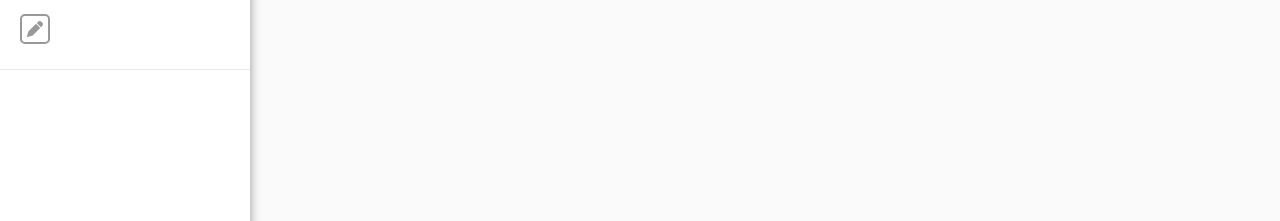
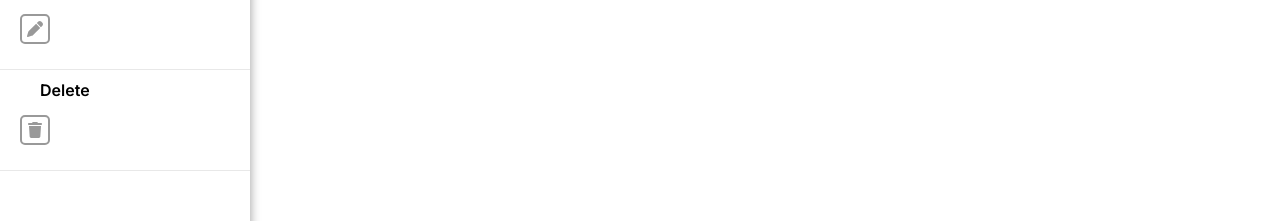
Before and after one commit to teemuvayrynen/build-home, a Next.js app: page / in a window 1280 px wide. Shown: the part 241-462 px from the top of the page. Built offline with nearby package versions, Linux system fonts and the light colour scheme.

Commit message:
some erros. need to fix

```diff
--- a/src/app/page.tsx
+++ b/src/app/page.tsx
@@ -7,14 +7,21 @@ import TopBar from '../components/TopBar'
 
 export default function Home() {
   const [activeTool, setActiveTool] = useState(0)
+  const [elements, setElements] = useState([])
 
 
   return (
     <main style={{ width: "100vw", height: "100vh"}}>
       <TopBar />
       <div className='container'>
-        <SideBar activeTool={activeTool} setActiveTool={setActiveTool} />
-        <Canvas activeTool={activeTool} setActiveTool={setActiveTool} />
+        <SideBar
+          activeTool={activeTool}
+          setActiveTool={setActiveTool}
+          setElements={setElements} />
+        {/* <Canvas
+          activeTool={activeTool}
+          elements={elements}
+          setElements={setElements} /> */}
       </div>
     </main>
   )
--- a/src/components/canvas/index.js
+++ b/src/components/canvas/index.js
@@ -1,30 +1,28 @@
 "use client"
-import React, {useEffect, useState} from 'react';
-import styled from 'styled-components';
+import React, {useState} from 'react';
 import { Stage, Layer, Line, Circle, Group } from 'react-konva';
 
-export default function Canvas({ activeTool, setActiveTool }) {
-  const [elements, setElements] = useState([])
+export default function Canvas({ activeTool, elements, setElements }) {
   const [drawing, setDrawing] = useState(false)
 
   const handleMouseDown = (e) => {
     if (activeTool == 3) {
       setDrawing(true)
-      const { clientX, clientY } = e;
-      console.log(clientX, clientY)
-      setElements(prevState => [...prevState, { x: clientX, y: clientY, x1: clientX, y1: clientY }])
+      const pos = e.target.getStage().getRelativePointerPosition();
+
+      setElements(prevState => [...prevState, { x: pos.x, y: pos.y, x1: pos.x, y1: pos.y }])
     }
   }
 
   const handleMouseMove = (e) => {
     if (!drawing) return
 
-    const { clientX, clientY } = e;
+    const pos = e.target.getStage().getRelativePointerPosition();
     const index = elements.length - 1;
     const { x, y } = elements[index];
 
     const elementsCopy = [...elements];
-    elementsCopy[index] = { x: x, y: y, x1: clientX, y1: clientY }
+    elementsCopy[index] = { x: x, y: y, x1: pos.x, y1: pos.y }
     setElements(elementsCopy)
   }
 
@@ -32,37 +30,45 @@ export default function Canvas({ activeTool, setActiveTool }) {
     setDrawing(false)
   }
 
-  const DrawLines = (element) => {
-
-  }
-
   return (
     <>
-      <div
-        width={window.innerWidth}
-        height={window.innerHeight}
-        onMouseDown={handleMouseDown}
-        onMouseMove={handleMouseMove}
-        onMouseUp={handleMouseUp}
-      >
       <Stage
         width={window.innerWidth}
         height={window.innerHeight}
         style={{ background: "rgb(250, 250, 250)" }}
+        draggable={activeTool == 1 ? true : false}
+        onMouseEnter={e => {
+          if (activeTool == 1) {
+            const container = e.target.getStage().container();
+            container.style.cursor = "move";
+          }
+        }}
+        onMouseLeave={e => {
+          const container = e.target.getStage().container();
+          container.style.cursor = "default";
+        }}
+        onMouseDown={handleMouseDown}
+        onMouseMove={handleMouseMove}
+        onMouseUp={handleMouseUp}
       >
         <Layer>
           {elements.map((element, index) => {
             return (
               <>
                 <Group
+                  key={index}
                   draggable={activeTool == 0 ? true : false}
                   onMouseEnter={e => {
+                    if (activeTool == 0) {
                       const container = e.target.getStage().container();
                       container.style.cursor = "pointer";
+                    }
                   }}
                   onMouseLeave={e => {
+                    if (activeTool == 0) {
                       const container = e.target.getStage().container();
                       container.style.cursor = "default";
+                    }
                   }}
                 >
                   <Circle
@@ -87,7 +93,6 @@ export default function Canvas({ activeTool, setActiveTool }) {
           })}
         </Layer>
       </Stage>
-      </div>
     </>
   )
 }
--- a/src/components/sideBar/index.js
+++ b/src/components/sideBar/index.js
@@ -4,7 +4,7 @@ import Tools from './pages/tools';
 import Items from './pages/items';
 import Info from './pages/info';
 
-export default function SideBar({activeTool, setActiveTool}) {
+export default function SideBar({activeTool, setActiveTool, setElements}) {
   const [active, setActive] = useState(0);
 
   return (
@@ -14,7 +14,7 @@ export default function SideBar({activeTool, setActiveTool}) {
         <Item onClick={() => { setActive(1) }} isActive={active == 1 ? true : false}>Items</Item>
         <Item onClick={() => { setActive(2) }} isActive={active == 2 ? true : false}>Info</Item>
       </SideBarNav>
-      {active == 0 && <Tools activeTool={activeTool} setActiveTool={setActiveTool} />}
+      {active == 0 && <Tools activeTool={activeTool} setActiveTool={setActiveTool} setElements={setElements} />}
       {active == 1 && <Items />}
       {active == 2 && <Info />}
     </Container>
--- a/src/components/sideBar/pages/tools.js
+++ b/src/components/sideBar/pages/tools.js
@@ -1,9 +1,9 @@
 import styled from "styled-components";
 import { FontAwesomeIcon } from '@fortawesome/react-fontawesome'
-import { faArrowPointer, faArrowsUpDownLeftRight, faPen } from '@fortawesome/free-solid-svg-icons'
-import React, {useState} from "react";
+import { faArrowPointer, faArrowsUpDownLeftRight, faPen, faTrash } from '@fortawesome/free-solid-svg-icons'
+import React from "react";
 
-export default function Tools({activeTool, setActiveTool}) {
+export default function Tools({activeTool, setActiveTool, setElements}) {
 
   return (
     <Container>
@@ -24,6 +24,14 @@ export default function Tools({activeTool, setActiveTool}) {
         <ToolRow>
           <Tool onClick={() => { setActiveTool(3) }} active={activeTool == 3 ? true : false}>
             <FontAwesomeIcon icon={faPen} fixedWidth/>
+          </Tool>
+        </ToolRow>
+      </ToolContainer>
+      <ToolContainer>
+        <Header>Delete</Header>
+        <ToolRow>
+          <Tool onClick={() => { setElements([]) }}>
+            <FontAwesomeIcon icon={faTrash} fixedWidth/>
           </Tool>
         </ToolRow>
       </ToolContainer>
@@ -56,6 +64,11 @@ const Tool = styled.div`
   color: ${props => props.active ? 'black' : '#999'};
   border: ${props => props.active ? '2px solid black' : '2px solid #999'};
   cursor: pointer;
+
+  &:hover {
+    color: black;
+    border: 2px solid black;
+  }
 `
 
 const Header = styled.h4`
```
Lines whose indentation alone changed are shown as unchanged.
